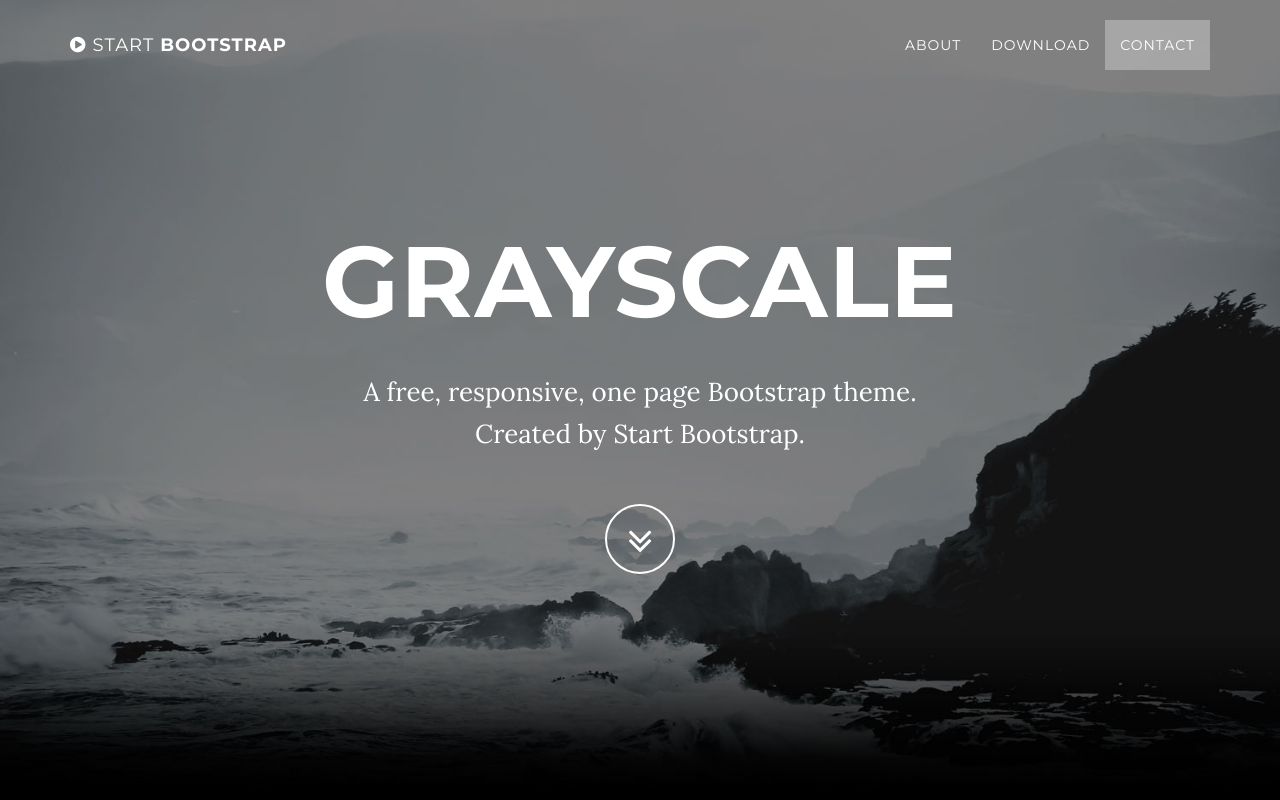
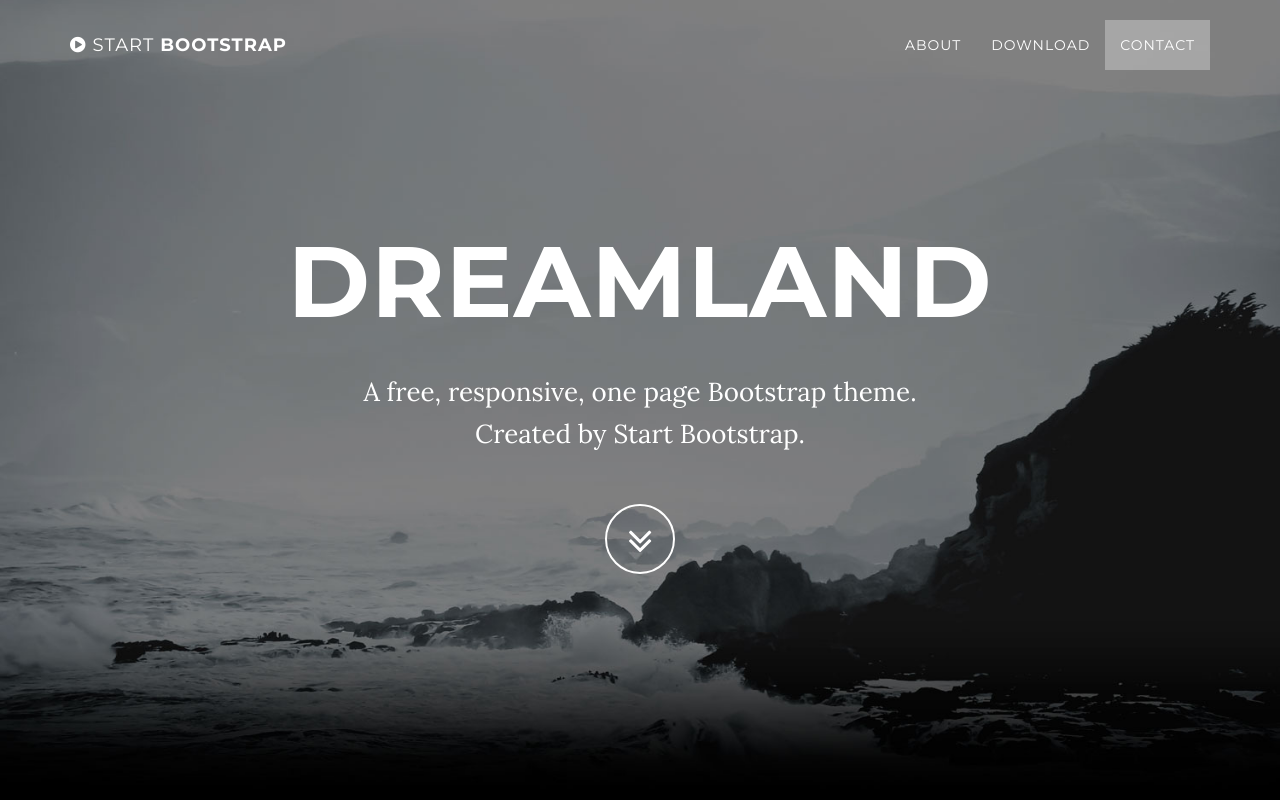
Before and after one commit to sarafeliciaolsson/bootstraptheme_greyscale, a plain HTML site: page index.html in a window 1280 px wide. Shown: the top 800 px of the page. Drawn offline with Linux system fonts and the light colour scheme; some packages are replaced by stand-ins of ours.

Commit message:
Rubrik - test

```diff
--- a/index.html
+++ b/index.html
@@ -74,7 +74,7 @@
             <div class="container">
                 <div class="row">
                     <div class="col-md-8 col-md-offset-2">
-                        <h1 class="brand-heading">Grayscale</h1>
+                        <h1 class="brand-heading">Dreamland</h1>
                         <p class="intro-text">A free, responsive, one page Bootstrap theme.<br>Created by Start Bootstrap.</p>
                         <a href="#about" class="btn btn-circle page-scroll">
                             <i class="fa fa-angle-double-down animated"></i>
```
